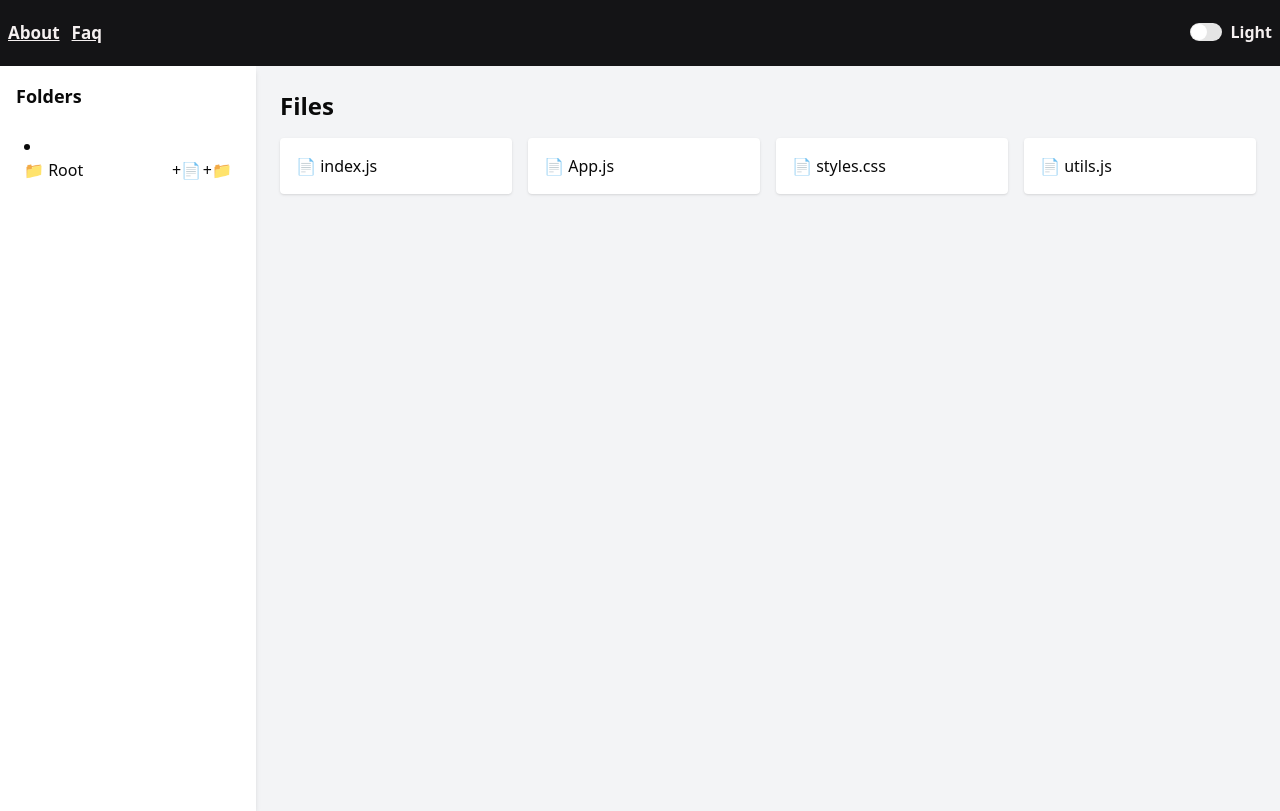
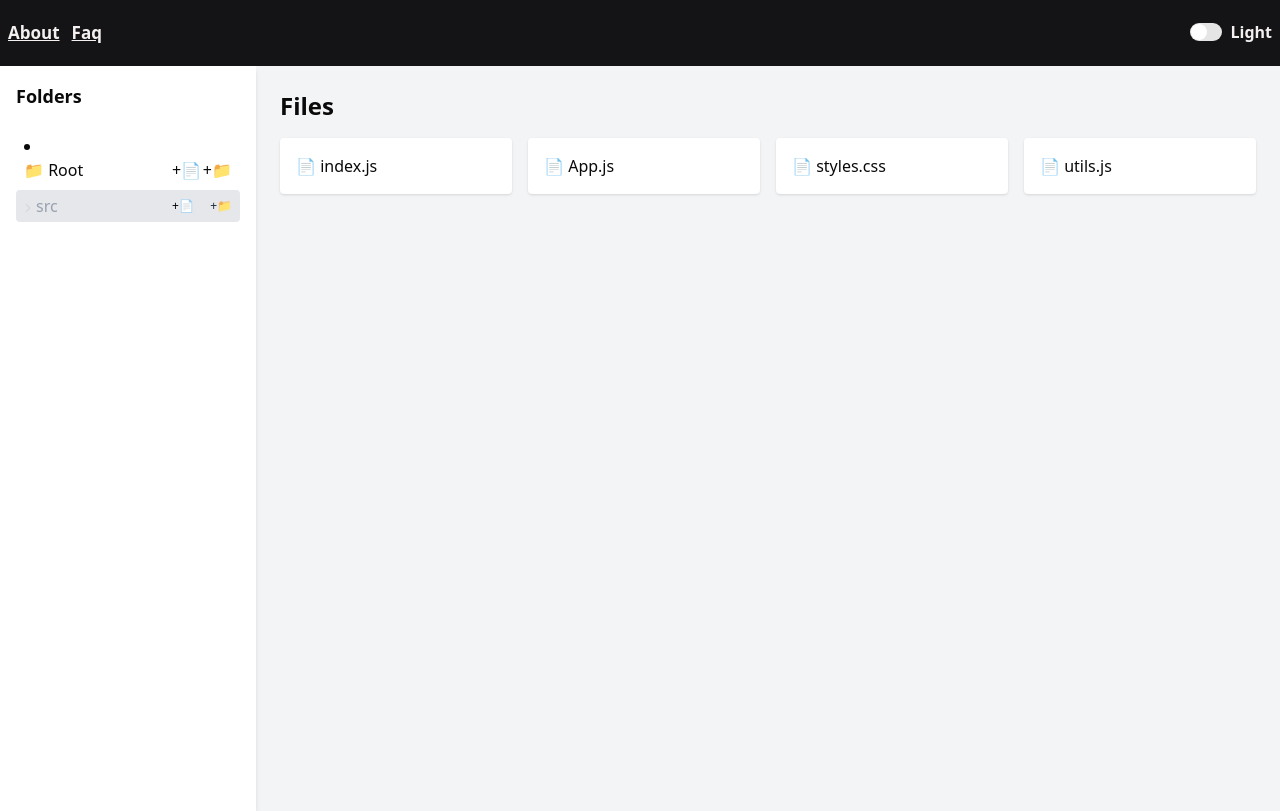
Before and after one commit to pranavk174/rtkquery, a Next.js app: page /about in a window 1280 px wide. Built offline with nearby package versions, Linux system fonts and the light colour scheme.

Commit message:
added design in folder

```diff
--- a/src/components/Filemanager/Folder.tsx
+++ b/src/components/Filemanager/Folder.tsx
@@ -1,5 +1,5 @@
 "use client";
-import { useState } from "react";
+import { memo, useState } from "react";
 
 interface folder {
   name: string;
@@ -13,36 +13,48 @@ interface inputProps {
   type: "folder" | "file";
   id: string;
 }
-const RenderFiles = ({ file }: any) => {
-  const [name, setName] = useState("");
+const RenderFiles = memo(
+  ({
+    file,
+    setName,
+    name,
+    setShowInput,
+    showInput,
+    addFiles,
+    // rootFiles,
+  }: any) => {
+    // const [name, setName] = useState("");
     const [open, setOpen] = useState<string | null>(null);
-  const [showInput, setShowInput] = useState<inputProps | null>(null);
+    // const [showInput, setShowInput] = useState<inputProps | null>(null);
+
     return (
-    <ul className="space-y-2">
+      <ul className=" ">
         {file.map((f) => {
           return (
             <ul
               key={f.id}
               onClick={(e) => {
-              e.preventDefault();
+                // e.preventDefault();
+                e.stopPropagation();
+                console.log("clickedddd.");
+                if (open === f.id) {
+                  setOpen(null);
+                } else {
+                  setOpen(f.id);
+                }
+              }}
+              className=" dark:border-l-3  border-red-400"
 
-              console.log("clickedddd.");
-              // if (open === f.id) {
-              //   setOpen(null);
-              // } else {
-              setOpen(f.id);
-
-              // }
-            }}
-            className="space-y-2"
             >
               <li
-              onDoubleClick={() => f.id && addFiles(f.id, payload)}
-              className="cursor-pointer hover:bg-gray-200 p-2 rounded"
+                // onDoubleClick={() => f.id && addFiles(f.id, payload)}
+                className="cursor-pointer hover:bg-black mb-[1px] bg-gray-200 p-1 px-2 rounded"
               >
-              <div className="flex justify-between">
-                <button className="cursor-pointer hover:bg-blue-400">
-                  <span>📁 {f.name}</span>
+                <div className="flex  justify-between">
+                  <button className="cursor-pointer flex gap-1 items-center ">
+                    <span className={`mt-[5px] transition-transform text-red-400 duration-500 ${open === f.id ? 'rotate-90' : 'rotate-0'}`}><svg className="w-2 h-2 text-gray-300 hober:text-gray-800 " aria-hidden="true" xmlns="http://www.w3.org/2000/svg" fill="none" viewBox="0 0 8 14">
+                      <path stroke="currentColor" strokeLinecap="round" strokeLinejoin="round" strokeWidth="2" d="m1 13 5.7-5.326a.909.909 0 0 0 0-1.348L1 1" />
+                    </svg></span>  <span className="text-gray-400"> {f.name}</span>
                   </button>
                   <div className="max-w-[60px] w-full flex justify-between">
                     <button
@@ -53,7 +65,7 @@ const RenderFiles = ({ file }: any) => {
                           setShowInput({ id: f.id, type: "file" });
                         }
                       }}
-                    className="cursor-pointer hover:bg-green-400"
+                      className="cursor-pointer text-[12px] text-black hover:bg-green-400"
                     >
                       <span>+📄</span>
                     </button>
@@ -65,19 +77,26 @@ const RenderFiles = ({ file }: any) => {
                           setShowInput({ id: f.id, type: "folder" });
                         }
                       }}
-                    className="cursor-pointer hover:bg-red-400"
+                      className="cursor-pointer text-[12px]  hover:bg-red-400"
                     >
-                    <span>+📁</span>
+                      <span className="text-gray-800 hover:text-white">+📁</span>
                     </button>
                   </div>
                 </div>
               </li>
               <div
-              className={` overflow-hidden transition-all duration-500 ${open === f.id ? "h-full" : "h-0"}`}
+                className={` overflow-hidden transition-all duration-500 ${open === f.id ? "max-h-96" : "max-h-0"}`}
               >
-              <ul className="ml-4 space-y-1">
+                <ul className="ml-4 ">
                   {f?.items && f.items.length > 0 && (
-                  <RenderFiles file={f.items} />
+                    <RenderFiles
+                      file={f.items}
+                      setName={setName}
+                      name={name}
+                      setShowInput={setShowInput}
+                      showInput={showInput}
+                      addFiles={addFiles}
+                    />
                   )}
                 </ul>
               </div>
@@ -94,6 +113,8 @@ const RenderFiles = ({ file }: any) => {
                     id={`folder-name-${f.id}`}
                     // onMouseLeave={() => setShowInput(null)}
                     onKeyDown={(e) => {
+                      e.stopPropagation()
+                      // e.preventDefault()
                       if (e.key === "Enter") {
                         const payloads = {
                           name,
@@ -129,6 +150,9 @@ const RenderFiles = ({ file }: any) => {
         })}
       </ul>
     );
-};
+  },
+);
+
+RenderFiles.displayName = "Renderfiles";
 
 export default RenderFiles;
--- a/src/components/Filemanager/Manager.tsx
+++ b/src/components/Filemanager/Manager.tsx
@@ -1,6 +1,6 @@
 "use client";
-import { useState } from "react";
-
+import { useCallback, useState } from "react";
+import RenderFiles from "./Folder";
 interface folder {
   name: string;
   type: string;
@@ -15,23 +15,36 @@ interface inputProps {
 }
 
 const Manager = () => {
-  const [file, setFile] = useState<folder[]>([]);
+  const [file, setFile] = useState<folder[]>([
+    {
+      name: "src",
+      type: "folder",
+      source: "root",
+      items: [],
+      id: crypto.randomUUID(),
+    },
+  ]);
   const [showInput, setShowInput] = useState<inputProps | null>(null);
   const [name, setName] = useState("");
   const [open, setOpen] = useState<string | null>(null);
   //   const [state, dispatch] = useReducer(reducer, initialState);
 
   const findSource = (source: string, folder: folder[], payload: folder) => {
+    debugger;
     if (!source) {
       return folder;
     }
-    debugger;
+
+    console.log("yes her pk..", folder, source);
+
     if (source === "root") {
       //   folder.push(payload);
       //   setFile(folder);
+
       return [...folder, payload];
     }
     const updated: folder[] = folder.map((d) => {
+      console.log(d, "ddtaaaaa");
       if (typeof d === "object") {
         if (d.id === source) {
           console.log(d.items, "dataaaa d", source);
@@ -82,130 +95,7 @@ const Manager = () => {
   //     });
   //   };
 
-  const source = "root";
-
-  const payload = {
-    name: "src",
-    type: "folder",
-    source: showInput?.id ?? "root",
-    items: showInput?.type === "folder" ? [] : null,
-    id: crypto.randomUUID(),
-  };
-
-  console.log(file, "fileeeeeee", payload);
-
-  const renderFiles = (file: folder[]) => {
-    return (
-      <ul className="space-y-2">
-        {file.map((f) => {
-          return (
-            <ul
-              key={f.id}
-              onClick={(e) => {
-                e.preventDefault();
-
-                console.log("clickedddd.");
-                // if (open === f.id) {
-                //   setOpen(null);
-                // } else {
-                setOpen(f.id);
-
-                // }
-              }}
-              className="space-y-2"
-            >
-              <li
-                onDoubleClick={() => f.id && addFiles(f.id, payload)}
-                className="cursor-pointer hover:bg-gray-200 p-2 rounded"
-              >
-                <div className="flex justify-between">
-                  <button className="cursor-pointer hover:bg-blue-400">
-                    <span>📁 {f.name}</span>
-                  </button>
-                  <div className="max-w-[60px] w-full flex justify-between">
-                    <button
-                      onClick={(e) => {
-                        e.stopPropagation();
-
-                        if (f.id) {
-                          setShowInput({ id: f.id, type: "file" });
-                        }
-                      }}
-                      className="cursor-pointer hover:bg-green-400"
-                    >
-                      <span>+📄</span>
-                    </button>
-                    <button
-                      onClick={(e) => {
-                        e.stopPropagation();
-
-                        if (f.id) {
-                          setShowInput({ id: f.id, type: "folder" });
-                        }
-                      }}
-                      className="cursor-pointer hover:bg-red-400"
-                    >
-                      <span>+📁</span>
-                    </button>
-                  </div>
-                </div>
-              </li>
-              <div
-                className={` overflow-hidden transition-all duration-500 ${open === f.id ? "h-full" : "h-0"}`}
-              >
-                <ul className="ml-4 space-y-1">
-                  {f?.items && f.items.length > 0 && renderFiles(f.items)}
-                </ul>
-              </div>
-              {showInput?.id === f.id && (
-                <div className="flex flex-col gap-1 mt-2">
-                  <label
-                    htmlFor={`folder-name-${f.id}`}
-                    className="text-sm font-medium text-gray-600"
-                  >
-                    {showInput.type.toUpperCase()} Name
-                  </label>
-
-                  <input
-                    id={`folder-name-${f.id}`}
-                    // onMouseLeave={() => setShowInput(null)}
-                    onKeyDown={(e) => {
-                      if (e.key === "Enter") {
-                        const payloads = {
-                          name,
-                          type: showInput?.type,
-                          source: f.id,
-                          items: showInput?.type === "folder" ? [] : null,
-                          id: crypto.randomUUID(),
-                        };
-
-                        console.log(payloads, "payloads....");
-
-                        addFiles(f.id, payloads);
-
-                        setName("");
-                        setShowInput(null); // 👈 enter press
-                      }
-                    }}
-                    type="text"
-                    value={name}
-                    placeholder={`Enter ${showInput.type} name...`}
-                    onChange={(e) => {
-                      e.stopPropagation();
-                      setName(e.target.value);
-                    }}
-                    className="px-3 py-2 border border-gray-300 rounded-lg
-                 focus:outline-none focus:ring-2 focus:ring-blue-500
-                 text-sm"
-                  />
-                </div>
-              )}
-            </ul>
-          );
-        })}
-      </ul>
-    );
-  };
+  // console.log(file, "fileeeeeee", payload);
 
   return (
     <div className="flex h-full bg-gray-100">
@@ -214,10 +104,10 @@ const Manager = () => {
         <h2 className="text-lg font-semibold mb-4">Folders</h2>
 
         <li
-          onClick={(e) => {
-            e.preventDefault();
-            addFiles(source, payload);
-          }}
+          // onClick={(e) => {
+          //   e.preventDefault();
+          //   addFiles(source, payload);
+          // }}
           className="cursor-pointer hover:bg-gray-200 p-2 rounded"
         >
           <div className="flex justify-between">
@@ -244,7 +134,15 @@ const Manager = () => {
             </div>
           </div>
         </li>
-        {renderFiles(file)}
+        <RenderFiles
+          file={file}
+          rootFiles={file}
+          setName={setName}
+          name={name}
+          setShowInput={setShowInput}
+          showInput={showInput}
+          addFiles={addFiles}
+        />
       </div>
 
       {/* Main Content */}
```
Lines whose indentation alone changed are shown as unchanged.
